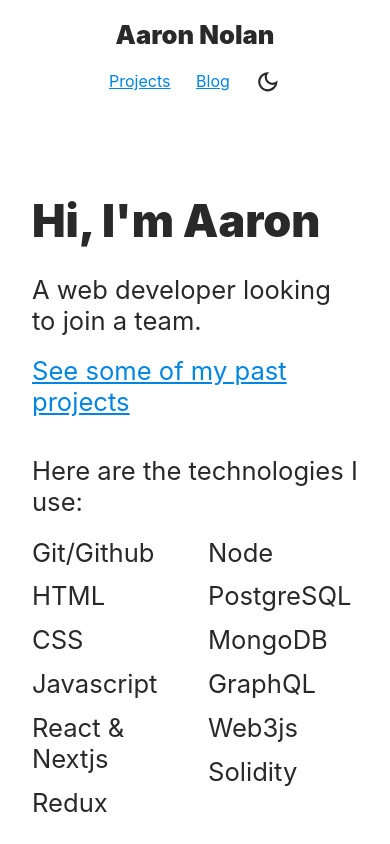
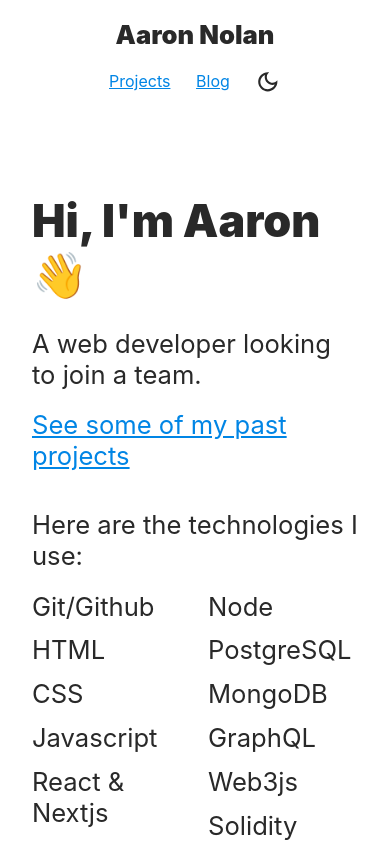
Before and after one commit to anolan23/Portfolio, a Next.js app: page / in a window 390 px wide. Shown: the top 844 px of the page. Built offline with nearby package versions, Linux system fonts and the light colour scheme.

Commit message:
add emoji and fix skills columns media query

```diff
--- a/pages/index.js
+++ b/pages/index.js
@@ -11,7 +11,7 @@ export default function Home() {
         <meta name="description" content="Generated by create next app" />
       </Head>
       <main className={styles['home__main']}>
-        <h1 className={styles['home__main__title']}>Hi, I'm Aaron</h1>
+        <h1 className={styles['home__main__title']}>Hi, I'm Aaron 👋</h1>
         <div className={`${styles['home__main__text--goal']}`}>
           A web developer looking to join a team.
         </div>
--- a/sass/pages/Home.module.scss
+++ b/sass/pages/Home.module.scss
@@ -11,6 +11,11 @@
       margin-bottom: 3.2rem;
       @media only screen and (max-width: 450px) {
         font-size: 5.6rem;
+      }
+
+      &__icon {
+        height: 5rem;
+        width: 5rem;
       }
     }
 
@@ -30,7 +35,7 @@
       list-style: none;
       margin: 1.6rem 0;
       column-count: 3;
-      @media only screen and (max-width: 600px) {
+      @media only screen and (max-width: 650px) {
         column-count: 2;
       }
       &__skill {
```
